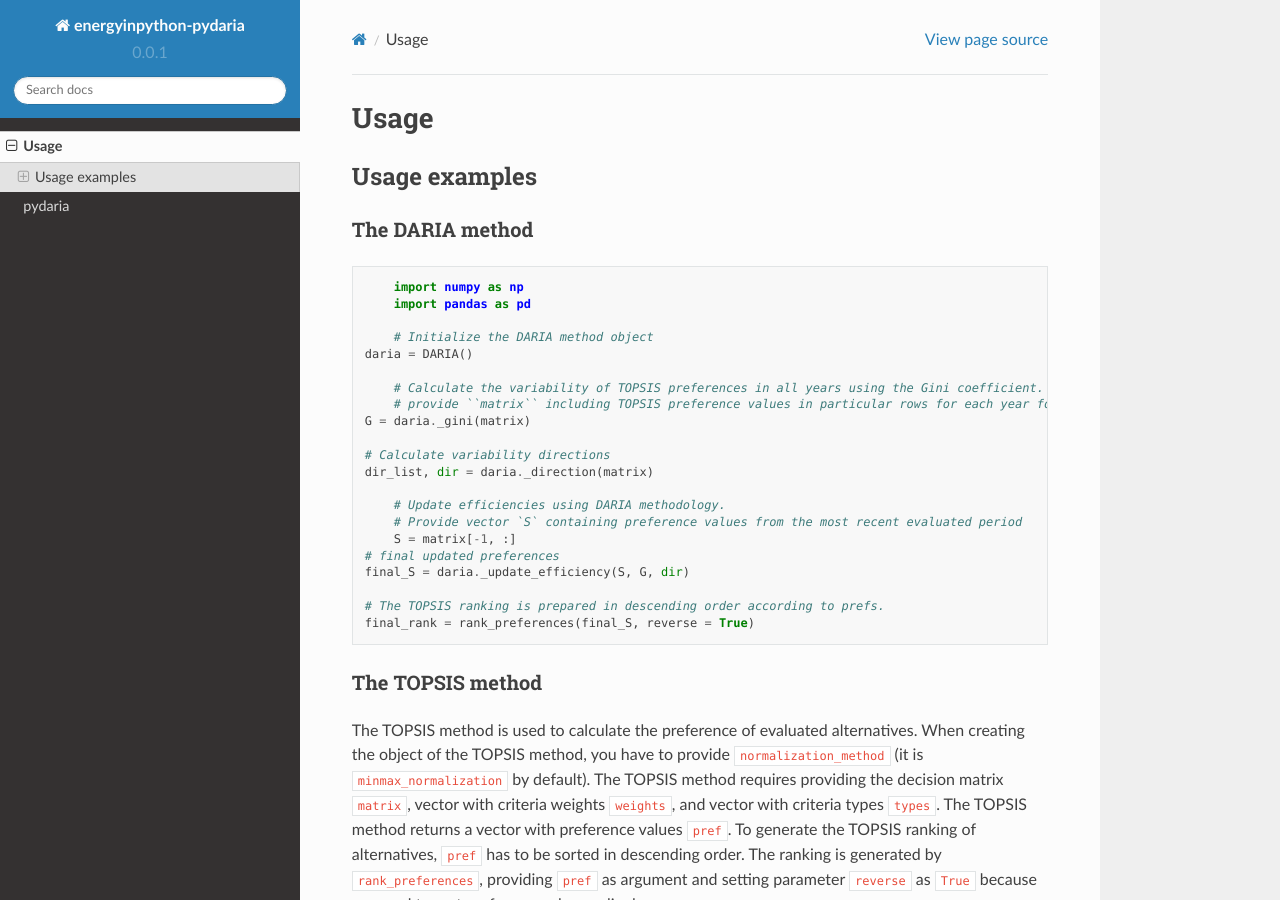
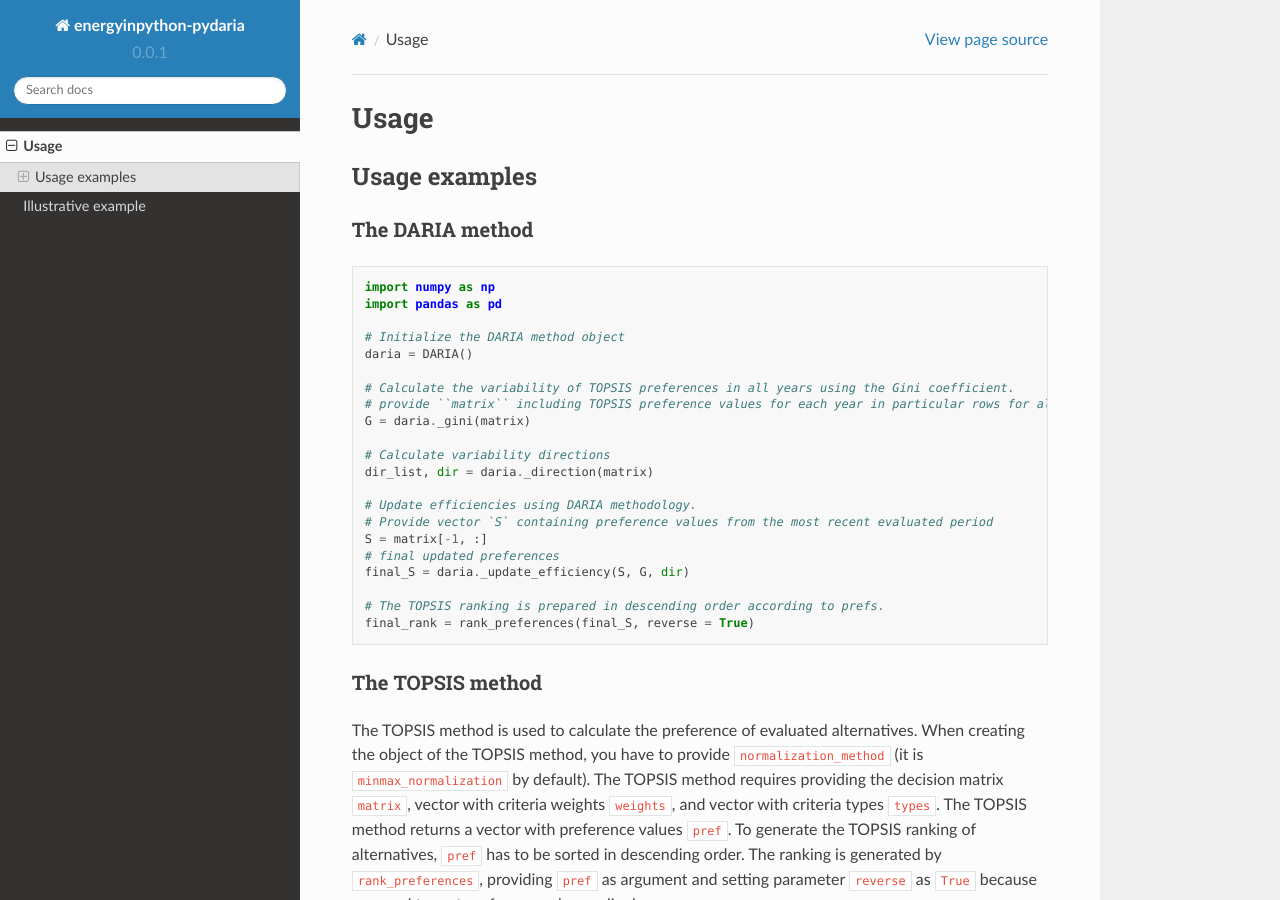
Before and after one commit to energyinpython/pydaria, a Sphinx documentation site: the page built from docs/usage.rst, in a window 1280 px wide and 900 px high. Built offline with Sphinx 7.4.7 and the Read the Docs theme 2.0.0, drawn with Linux system fonts in a browser that asks for light colours.

Commit message:
first release of pydaria

```diff
--- a/docs/usage.rst
+++ b/docs/usage.rst
@@ -13,23 +13,23 @@
 	import pandas as pd
 
 	# Initialize the DARIA method object
-    daria = DARIA()
+	daria = DARIA()
 
 	# Calculate the variability of TOPSIS preferences in all years using the Gini coefficient.
-	# provide ``matrix`` including TOPSIS preference values in particular rows for each year for alternatives in columns.
-    G = daria._gini(matrix)
+	# provide ``matrix`` including TOPSIS preference values for each year in particular rows for alternatives in columns.
+	G = daria._gini(matrix)
 
-    # Calculate variability directions
-    dir_list, dir = daria._direction(matrix)
+	# Calculate variability directions
+	dir_list, dir = daria._direction(matrix)
 
 	# Update efficiencies using DARIA methodology.
 	# Provide vector `S` containing preference values from the most recent evaluated period
 	S = matrix[-1, :]
-    # final updated preferences
-    final_S = daria._update_efficiency(S, G, dir)
+	# final updated preferences
+	final_S = daria._update_efficiency(S, G, dir)
 
-    # The TOPSIS ranking is prepared in descending order according to prefs.
-    final_rank = rank_preferences(final_S, reverse = True)
+	# The TOPSIS ranking is prepared in descending order according to prefs.
+	final_rank = rank_preferences(final_S, reverse = True)
 
 
 The TOPSIS method
```
Also changed, not shown: README.md (+9 -1 lines), docs/example.ipynb.
